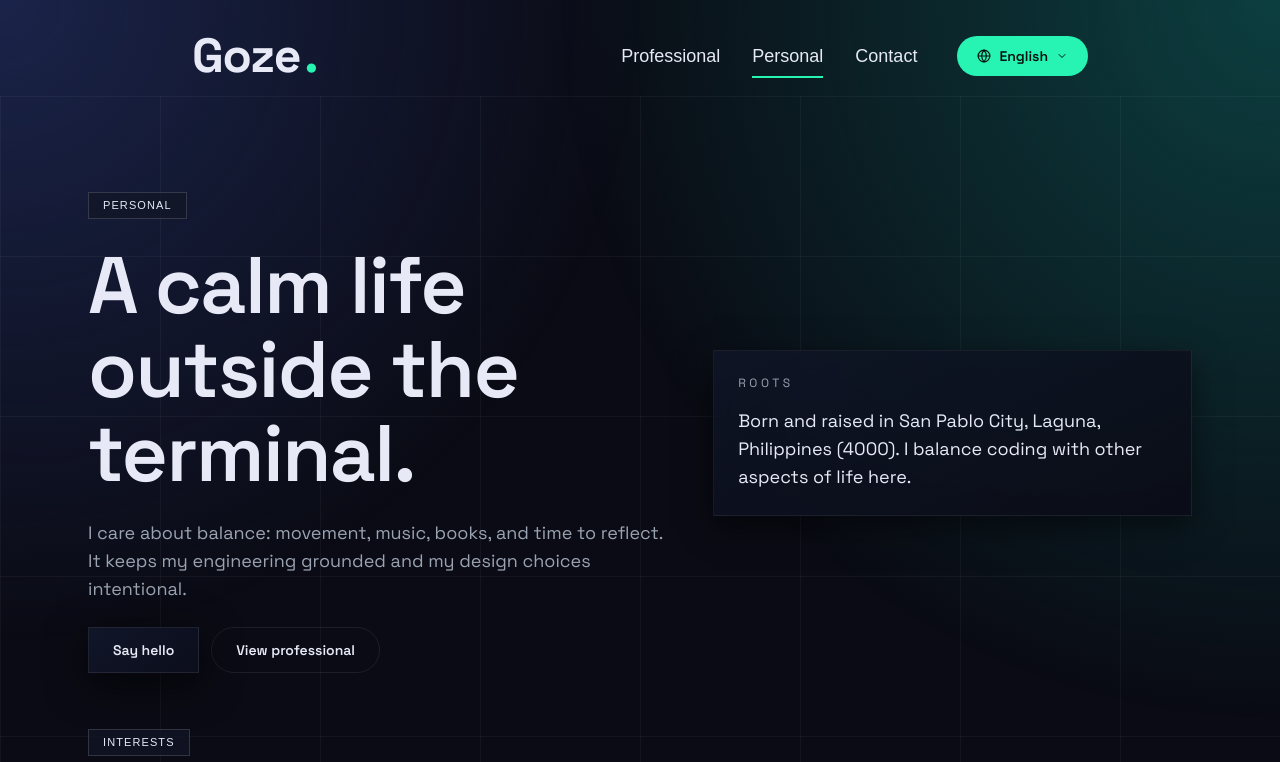
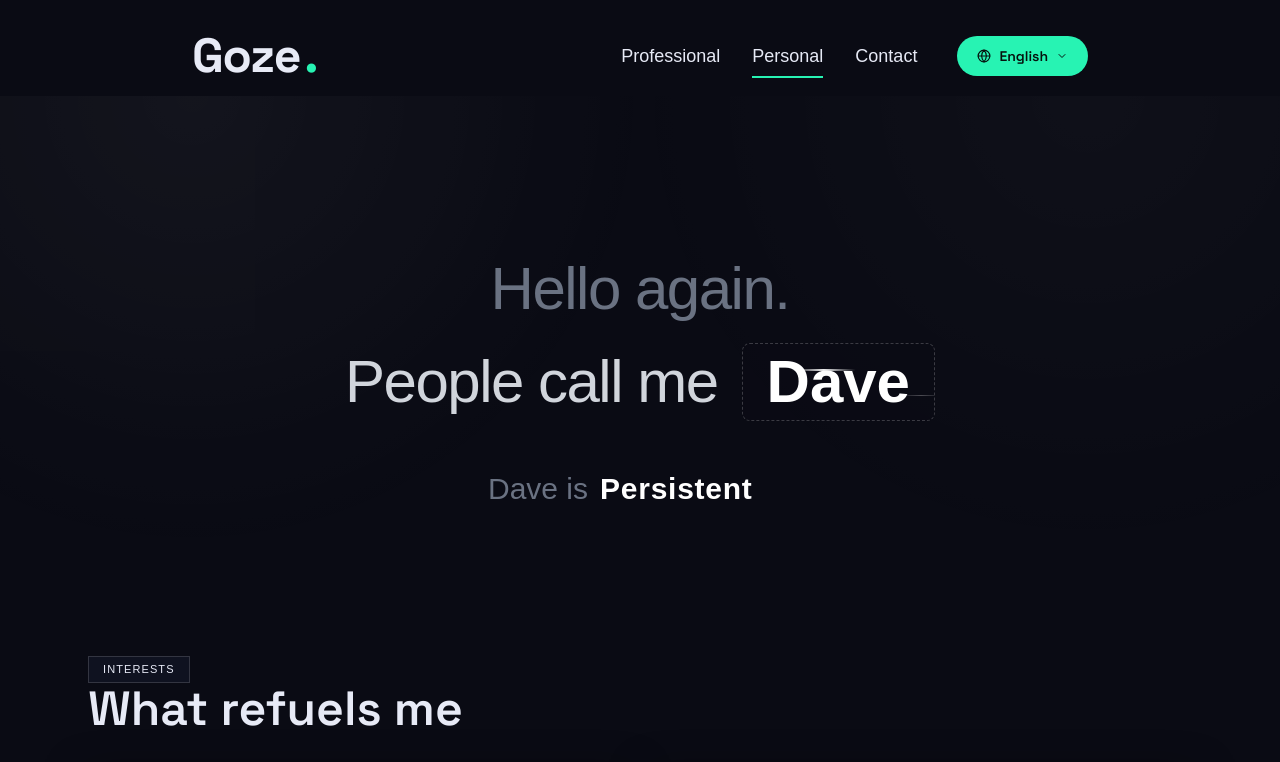
Before and after one commit to httpsdave/httpsdave, a Next.js app: page /personal in a window 1280 px wide. Shown: the top 762 px of the page. Built offline with nearby package versions, Linux system fonts and the light colour scheme; a web font is replaced by a local one.

Commit message:
fixing up Personal page hero section

```diff
--- a/src/app/globals.css
+++ b/src/app/globals.css
@@ -50,25 +50,7 @@ a {
   z-index: 0;
 }
 
-.app-shell::before,
-.app-shell::after {
-  content: "";
-  position: fixed;
-  top: 0;
-  left: 0;
-  width: 100vw;
-  height: 100vh;
-  pointer-events: none;
-  z-index: -1;
-}
 
-.app-shell::before {
-  background: radial-gradient(circle 800px at 0% 0%, #1b244a 0%, transparent 80%);
-}
-
-.app-shell::after {
-  background: radial-gradient(circle 900px at 100% 0%, #0d3f40 0%, transparent 80%);
-}
 
 .skip-link {
   position: absolute;
--- a/src/app/personal/page.tsx
+++ b/src/app/personal/page.tsx
@@ -1,3 +1,8 @@
+"use client";
+
+import { useState, useEffect } from "react";
+import { motion, AnimatePresence } from "framer-motion";
+
 const interests = [
   {
     title: "Morning runs",
@@ -47,42 +52,95 @@ const moments = [
   },
 ];
 
+const adjectives = ["Disciplined", "Persistent", "Curious", "Resilient"];
+
 export default function PersonalPage() {
+  const [adjIndex, setAdjIndex] = useState(0);
+
+  useEffect(() => {
+    const interval = setInterval(() => {
+      setAdjIndex((prev) => (prev + 1) % adjectives.length);
+    }, 3000);
+    return () => clearInterval(interval);
+  }, []);
+
   return (
-    <div className="bg-grid">
-      <section className="mx-auto w-full max-w-6xl px-6 pb-14 pt-16 md:pt-24">
-        <div className="grid gap-10 md:grid-cols-[1.1fr_0.9fr] md:items-center">
-          <div className="space-y-6">
-            <span className="chip">Personal</span>
-            <h1 className="hero-title font-semibold">
-              A calm life outside the terminal.
-            </h1>
-            <p className="text-lg text-[color:var(--muted)]">
-              I care about balance: movement, music, books, and time to reflect. It
-              keeps my engineering grounded and my design choices intentional.
-            </p>
-            <div className="flex flex-wrap gap-3">
-              <a
-                className="surface inline-flex items-center gap-2 rounded-full px-6 py-3 text-sm font-semibold"
-                href="/contact"
+    <div className="relative overflow-hidden bg-[#0a0b14] min-h-screen">
+      {/* CSS Spotlights (White) — top-left and top-right pointing towards center */}
+      <div className="absolute top-0 left-0 w-[100vw] h-[100vh] pointer-events-none z-[0] bg-[radial-gradient(circle_700px_at_15%_0%,rgba(255,255,255,0.06)_0%,transparent_70%)] animate-pulse" style={{ animationDuration: '8s' }} />
+      <div className="absolute top-0 left-0 w-[100vw] h-[100vh] pointer-events-none z-[0] bg-[radial-gradient(circle_700px_at_85%_0%,rgba(255,255,255,0.05)_0%,transparent_70%)] animate-pulse" style={{ animationDuration: '10s', animationDelay: '1.5s' }} />
+
+      {/* Hero Section */}
+      <section className="relative z-10 w-full flex flex-col items-center justify-center text-center min-h-[70vh] px-4 pt-20 pb-16">
+
+        <h1 className="text-4xl md:text-6xl font-mono text-gray-500 mb-6 tracking-tight">
+          Hello again.
+        </h1>
+
+        <div className="flex flex-col md:flex-row items-center gap-4 md:gap-6 text-4xl md:text-6xl font-mono tracking-tight mb-12">
+          <span className="text-gray-300">People call me</span>
+
+          <motion.div
+            whileHover="hover"
+            initial="rest"
+            animate="animate"
+            className="relative inline-flex items-center justify-center px-6 py-2 border border-white/20 border-dashed rounded-lg bg-[#0a0b14]/50 group cursor-crosshair overflow-hidden"
+          >
+            {/* Comets Background */}
+            <div className="absolute inset-0 pointer-events-none">
+              <motion.div
+                variants={{
+                  rest: { x: "-200%", opacity: 0 },
+                  animate: { x: "400%", opacity: [0, 1, 0], transition: { repeat: Infinity, duration: 4, ease: "linear" } },
+                  hover: { x: "400%", opacity: [0, 1, 0], transition: { repeat: Infinity, duration: 0.8, ease: "linear" } }
+                }}
+                className="absolute top-1/3 left-0 w-16 h-[2px] bg-gradient-to-r from-transparent via-white to-transparent"
+              />
+              <motion.div
+                variants={{
+                  rest: { x: "-200%", opacity: 0 },
+                  animate: { x: "400%", opacity: [0, 1, 0], transition: { repeat: Infinity, duration: 5, ease: "linear", delay: 1.5 } },
+                  hover: { x: "400%", opacity: [0, 1, 0], transition: { repeat: Infinity, duration: 1, ease: "linear", delay: 0.2 } }
+                }}
+                className="absolute top-2/3 left-0 w-12 h-[1px] bg-gradient-to-r from-transparent via-white to-transparent"
+              />
+            </div>
+
+            <motion.span
+              variants={{
+                rest: { scale: 1, x: 0 },
+                animate: { scale: 1, x: 0 },
+                hover: {
+                  scale: 0.9,
+                  x: [0, -5, 5, -5, 5, 0],
+                  transition: {
+                    scale: { duration: 0.2 },
+                    x: { repeat: Infinity, duration: 0.2 }
+                  }
+                }
+              }}
+              className="relative z-10 text-white font-bold tracking-normal"
+            >
+              Dave
+            </motion.span>
+          </motion.div>
+        </div>
+
+        <div className="flex items-center justify-center gap-3 text-xl md:text-3xl text-gray-500 font-mono">
+          <span>Dave is</span>
+          <div className="relative w-48 flex items-center justify-start text-left h-[40px]">
+            <AnimatePresence mode="wait">
+              <motion.span
+                key={adjIndex}
+                initial={{ opacity: 0, filter: "blur(8px)", y: 10 }}
+                animate={{ opacity: 1, filter: "blur(0px)", y: 0 }}
+                exit={{ opacity: 0, filter: "blur(8px)", y: -10 }}
+                transition={{ duration: 0.5, ease: "easeInOut" }}
+                className="absolute left-0 font-bold text-white tracking-wide"
               >
-                Say hello
-              </a>
-              <a
-                className="inline-flex items-center gap-2 rounded-full border border-[color:var(--stroke)] px-6 py-3 text-sm font-semibold"
-                href="/professional"
-              >
-                View professional
-              </a>
-            </div>
-          </div>
-          <div className="surface-soft p-6">
-            <p className="text-xs uppercase tracking-[0.3em] text-[color:var(--muted)]">
-              Roots
-            </p>
-            <p className="mt-4 text-lg">
-              Born and raised in San Pablo City, Laguna, Philippines (4000). I balance coding with other aspects of life here.
-            </p>
+                {adjectives[adjIndex]}
+              </motion.span>
+            </AnimatePresence>
           </div>
         </div>
       </section>
--- a/src/app/professional/page.tsx
+++ b/src/app/professional/page.tsx
@@ -222,6 +222,10 @@ export default function ProfessionalPage() {
 
   return (
     <div className="flex-1 relative flex flex-col justify-center min-h-[85vh]">
+      {/* Absolute background gradients for professional page only */}
+      <div className="absolute top-0 left-0 w-full h-full pointer-events-none z-0 bg-[radial-gradient(circle_800px_at_0%_0%,#1b244a_0%,transparent_80%)]" />
+      <div className="absolute top-0 left-0 w-full h-full pointer-events-none z-0 bg-[radial-gradient(circle_900px_at_100%_0%,#0d3f40_0%,transparent_80%)]" />
+
       {/* Absolute background grid with a smooth fade-out to transparent toward the bottom */}
       <div className="absolute top-0 left-0 w-full h-[120vh] pointer-events-none z-0 bg-grid [mask-image:linear-gradient(to_bottom,transparent_0%,transparent_10%,white_25%,white_40%,transparent_100%)]" />
 
```
